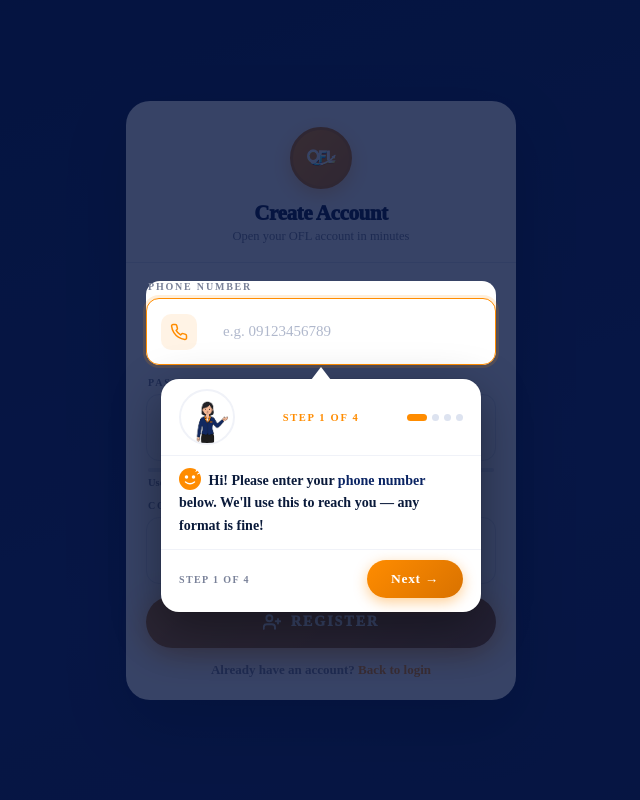
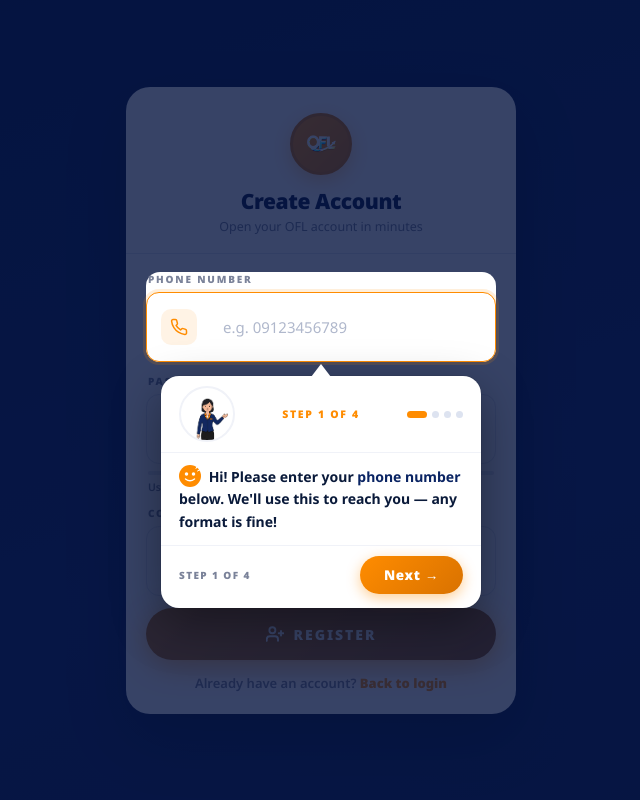
Before and after one commit to vainglory0601-arch/mana_system2, a Django app: page /register/ in a window 1280 px wide. Shown: the whole page, without its empty margins (319-959 px from the left). Run offline with Django 5.2, Linux system fonts and the light colour scheme.

Commit message:
register: fix font override with html body specificity, center back button text
- Add Noto Sans + Hind to base.html Google Fonts link so they load from head
- Use html body * selector (specificity 0-0-2) to beat base.html body * (0-0-1)
- Back button: display:inline-flex + align-items:center to vertically center text

Co-Authored-By: Claude Sonnet 4.6 <noreply@anthropic.com>

```diff
--- a/templates/base.html
+++ b/templates/base.html
@@ -9,7 +9,7 @@
 <!-- Global font: Lato (used site-wide for consistent professional look) -->
 <link rel="preconnect" href="https://fonts.googleapis.com">
 <link rel="preconnect" href="https://fonts.gstatic.com" crossorigin>
-<link rel="stylesheet" href="https://fonts.googleapis.com/css2?family=Lato:wght@400;700;900&family=Open+Sans:wght@400;600;700;800&display=swap">
+<link rel="stylesheet" href="https://fonts.googleapis.com/css2?family=Lato:wght@400;700;900&family=Open+Sans:wght@400;600;700;800&family=Noto+Sans:wght@400;600;700;900&family=Hind:wght@400;500;600;700&display=swap">
 <script>
   /* Apply theme early to prevent flash */
   (function(){
--- a/templates/register.html
+++ b/templates/register.html
@@ -5,12 +5,9 @@
 
 {% block extra_css %}
 {{ block.super }}
-<link rel="preconnect" href="https://fonts.googleapis.com">
-<link rel="preconnect" href="https://fonts.gstatic.com" crossorigin>
-<link href="https://fonts.googleapis.com/css2?family=Noto+Sans:wght@400;600;700;900&family=Hind:wght@400;500;600;700&display=swap" rel="stylesheet">
 <style>
-/* Override base.html Lato — register page uses Noto Sans + Hind stack */
-body,body *,button,input,select,textarea,a{
+html body,html body *,html body button,html body input,
+html body select,html body textarea,html body a,html body th,html body td{
   font-family:'Noto Sans','Hind','Lato',system-ui,sans-serif!important;
 }
 </style>
@@ -200,6 +197,7 @@ input:-webkit-autofill{-webkit-text-fill-color:var(--ink)!important;-webkit-box-
   height:38px;padding:0 18px;border:2px solid var(--navy);border-radius:999px;
   background:transparent;color:var(--navy);font-size:13px;font-weight:800;
   cursor:pointer;font-family:inherit;letter-spacing:.04em;
+  display:inline-flex;align-items:center;justify-content:center;
   transition:background .15s,color .15s;
 }
 .cb-back:hover{background:var(--navy);color:#fff;}
```
